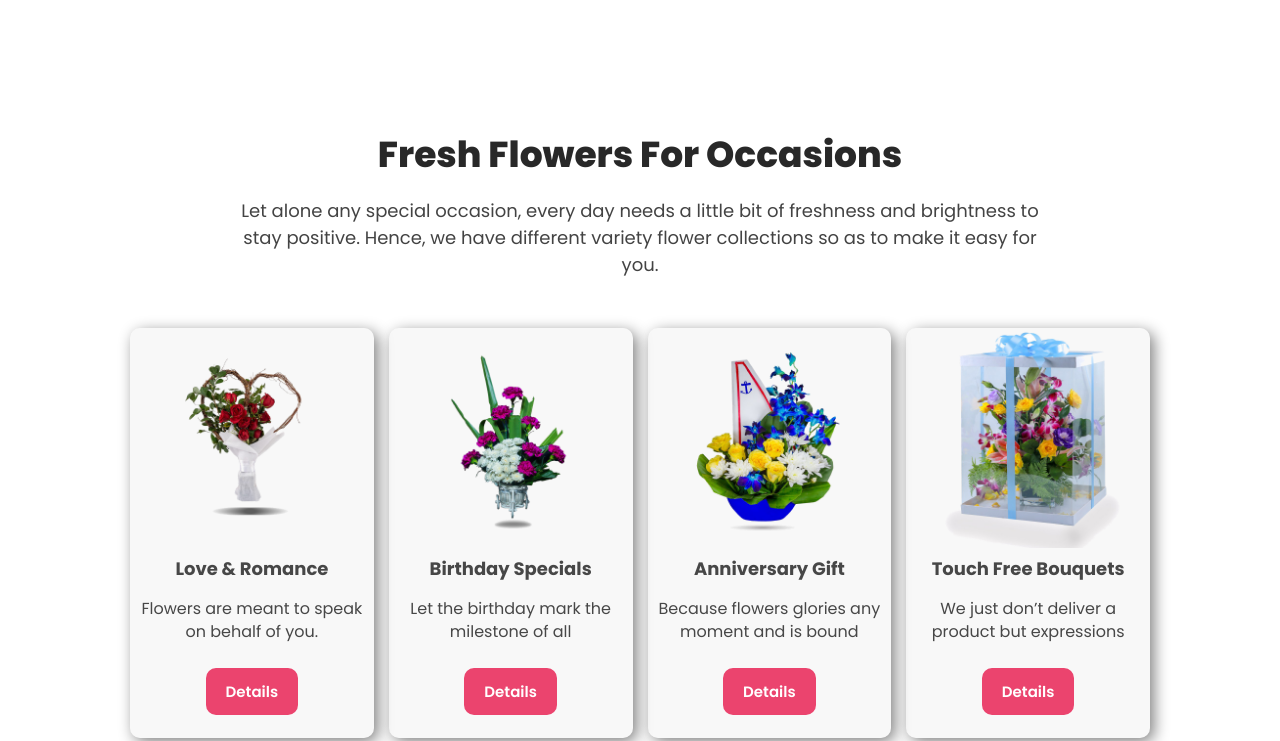
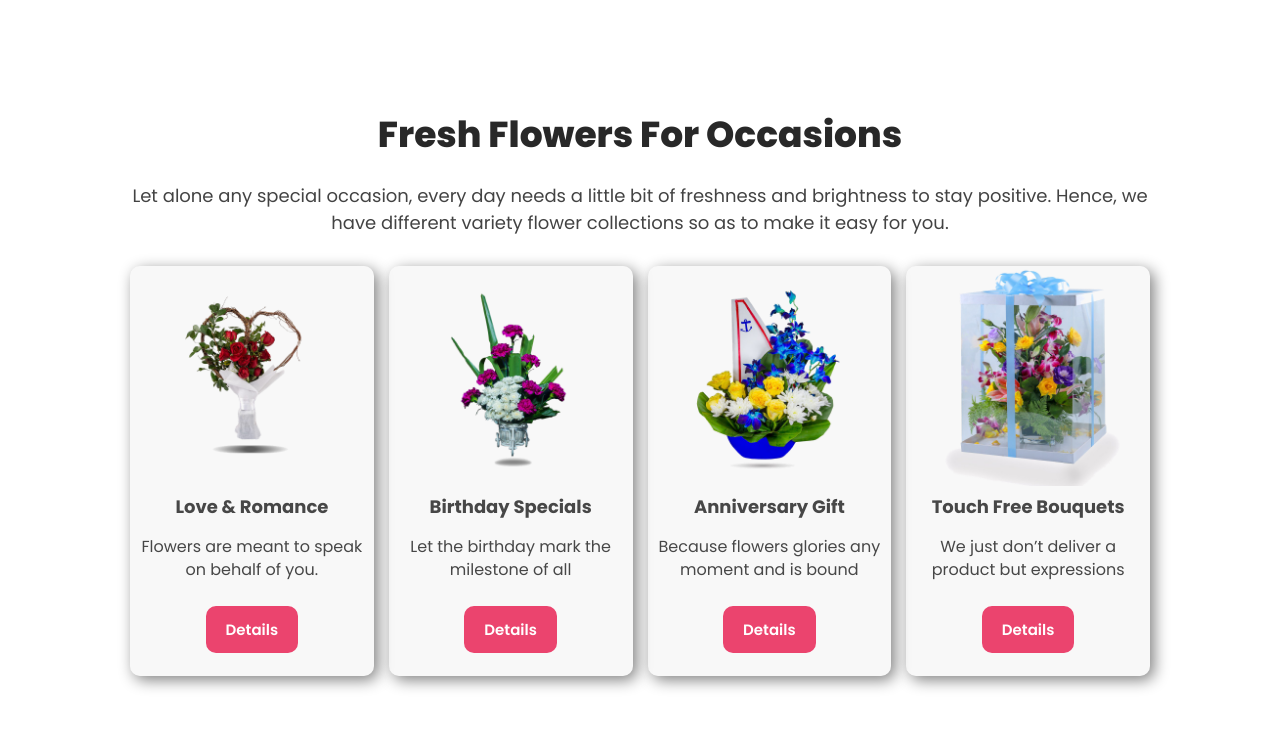
Before and after one commit to gfaruk02/flower-shop, a plain HTML site: page index.html in a window 1280 px wide. Shown: the part 1502-2243 px from the top of the page. Drawn offline with Linux system fonts and the light colour scheme.

Commit message:
update header section style

```diff
--- a/styles/style.css
+++ b/styles/style.css
@@ -110,7 +110,7 @@
 
 /* occasions section */
 .occasions-container{
-    margin: 20px 130px 100px 130px;
+    margin: 0px 130px 100px 130px;
     padding: 40px 0px;
     text-align: center;
 }
@@ -120,12 +120,7 @@
     align-items: center;
     gap: 15px;
 }
-.occasions-container > .main-title {
-    padding-bottom: 15px;
-}
-.occasions-container > .main-description {
-    padding: 0px 110px 50px 110px;
-}
+
 .occasions-content-box {
     background-color: rgba(218, 217, 217, 0.2);
     width: 250px;
```
